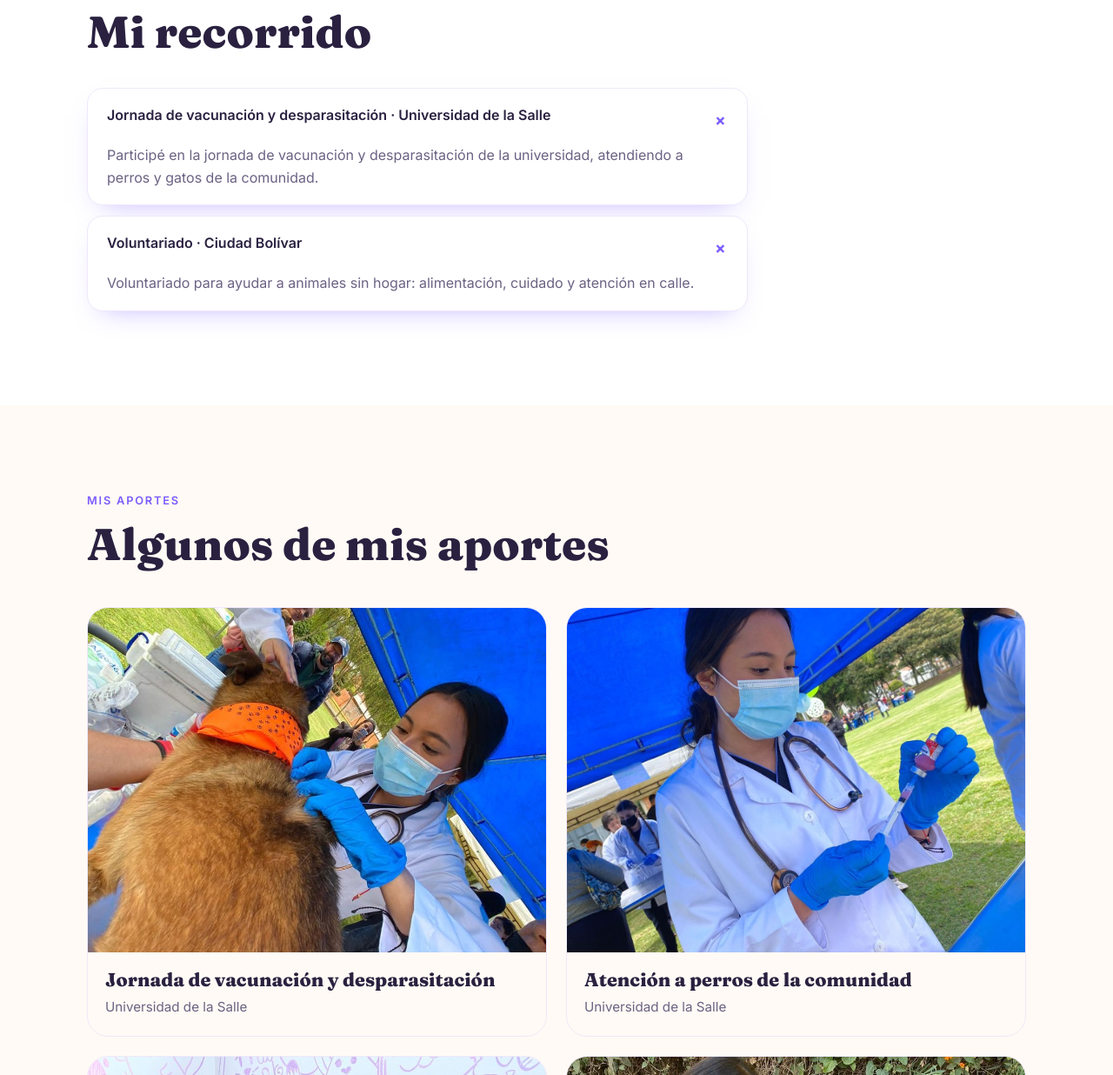
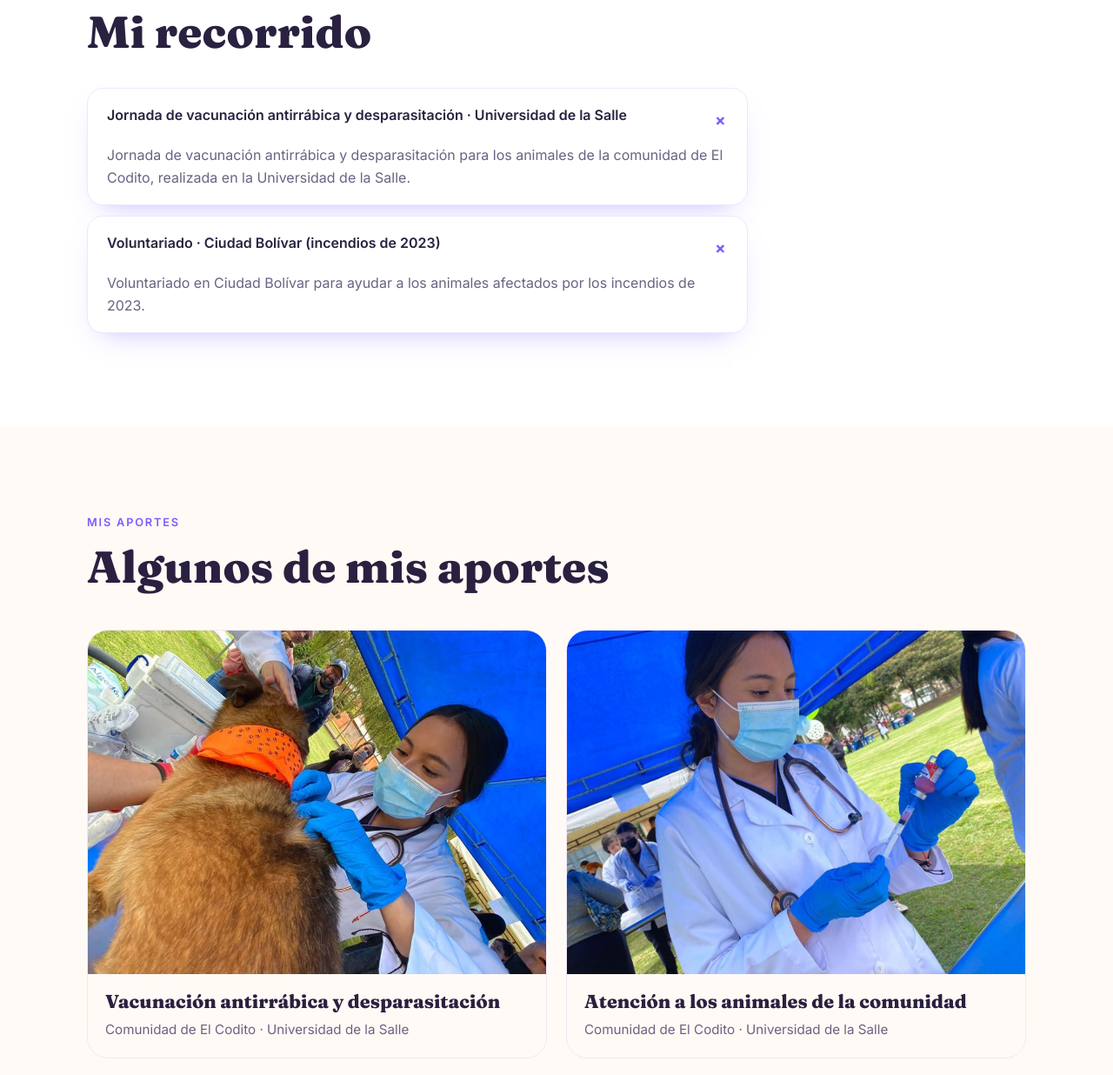
Before and after one commit to sandreuo/mhv, a plain HTML site: page index.html in a window 1280 px wide. Shown: the part 1847-3083 px from the top of the page at 87% size. Drawn offline with Linux system fonts and the light colour scheme.

Commit message:
Update index.html

```diff
--- a/index.html
+++ b/index.html
@@ -8,9 +8,8 @@
 <meta property="og:title" content="Dra. Mariana Herrera Riveros">
 <meta property="og:description" content="Atención veterinaria con cariño y ciencia. Agenda tu cita.">
 <meta property="og:image" content="mariana-1.jpg">
-<link rel="icon" type="image/png" sizes="48x48" href="favicon-48.png">
-<link rel="icon" type="image/png" sizes="192x192" href="favicon.png">
-<link rel="apple-touch-icon" href="favicon.png">
+<link rel="icon" type="image/png" href="favicon-48.png">
+<link rel="apple-touch-icon" href="favicon-48.png">
 <link rel="preconnect" href="https://fonts.googleapis.com">
 <link rel="preconnect" href="https://fonts.gstatic.com" crossorigin>
 <link href="https://fonts.googleapis.com/css2?family=Fraunces:opsz,wght@9..144,600;9..144,800&family=Inter:wght@400;500;600&display=swap" rel="stylesheet">
@@ -221,8 +220,8 @@ footer{background:#1d1630;color:#9d94b8;text-align:center;padding:26px 20px;font
     <h2 class="rv">Mi recorrido</h2>
     <div class="faq">
       <!-- COMPLETAR: agrega aquí tus cargos/lugares reales con el mismo formato -->
-      <details class="rv" open><summary>Jornada de vacunación y desparasitación · Universidad de la Salle</summary><p>Participé en la jornada de vacunación y desparasitación de la universidad, atendiendo a perros y gatos de la comunidad.</p></details>
-      <details class="rv" open><summary>Voluntariado · Ciudad Bolívar</summary><p>Voluntariado para ayudar a animales sin hogar: alimentación, cuidado y atención en calle.</p></details>
+      <details class="rv" open><summary>Jornada de vacunación antirrábica y desparasitación · Universidad de la Salle</summary><p>Jornada de vacunación antirrábica y desparasitación para los animales de la comunidad de El Codito, realizada en la Universidad de la Salle.</p></details>
+      <details class="rv" open><summary>Voluntariado · Ciudad Bolívar (incendios de 2023)</summary><p>Voluntariado en Ciudad Bolívar para ayudar a los animales afectados por los incendios de 2023.</p></details>
     </div>
   </div>
 </section>
@@ -232,10 +231,10 @@ footer{background:#1d1630;color:#9d94b8;text-align:center;padding:26px 20px;font
     <span class="eyebrow rv">Mis aportes</span>
     <h2 class="rv">Algunos de mis aportes</h2>
     <div class="cards" style="grid-template-columns:repeat(2,1fr)">
-      <figure class="card rv" style="padding:0;margin:0"><div class="ph" data-src="jornada-1.jpg">💉</div><figcaption style="padding:20px"><h3>Jornada de vacunación y desparasitación</h3><p>Universidad de la Salle</p></figcaption></figure>
-      <figure class="card rv" style="padding:0;margin:0"><div class="ph" data-src="jornada-2.jpg">🐕</div><figcaption style="padding:20px"><h3>Atención a perros de la comunidad</h3><p>Universidad de la Salle</p></figcaption></figure>
+      <figure class="card rv" style="padding:0;margin:0"><div class="ph" data-src="jornada-1.jpg">💉</div><figcaption style="padding:20px"><h3>Vacunación antirrábica y desparasitación</h3><p>Comunidad de El Codito · Universidad de la Salle</p></figcaption></figure>
+      <figure class="card rv" style="padding:0;margin:0"><div class="ph" data-src="jornada-2.jpg">🐕</div><figcaption style="padding:20px"><h3>Atención a los animales de la comunidad</h3><p>Comunidad de El Codito · Universidad de la Salle</p></figcaption></figure>
       <figure class="card rv" style="padding:0;margin:0"><div class="ph" data-src="mariana-1.jpg">🐱</div><figcaption style="padding:20px"><h3>Cuidado y atención en consulta</h3><p>Medicina veterinaria</p></figcaption></figure>
-      <figure class="card rv" style="padding:0;margin:0"><div class="ph" data-src="voluntariado-1.jpg">🐈</div><figcaption style="padding:20px"><h3>Voluntariado con animales sin hogar</h3><p>Ciudad Bolívar</p></figcaption></figure>
+      <figure class="card rv" style="padding:0;margin:0"><div class="ph" data-src="voluntariado-1.jpg">🐈</div><figcaption style="padding:20px"><h3>Voluntariado por los incendios de 2023</h3><p>Ciudad Bolívar</p></figcaption></figure>
     </div>
   </div>
 </section>
```
